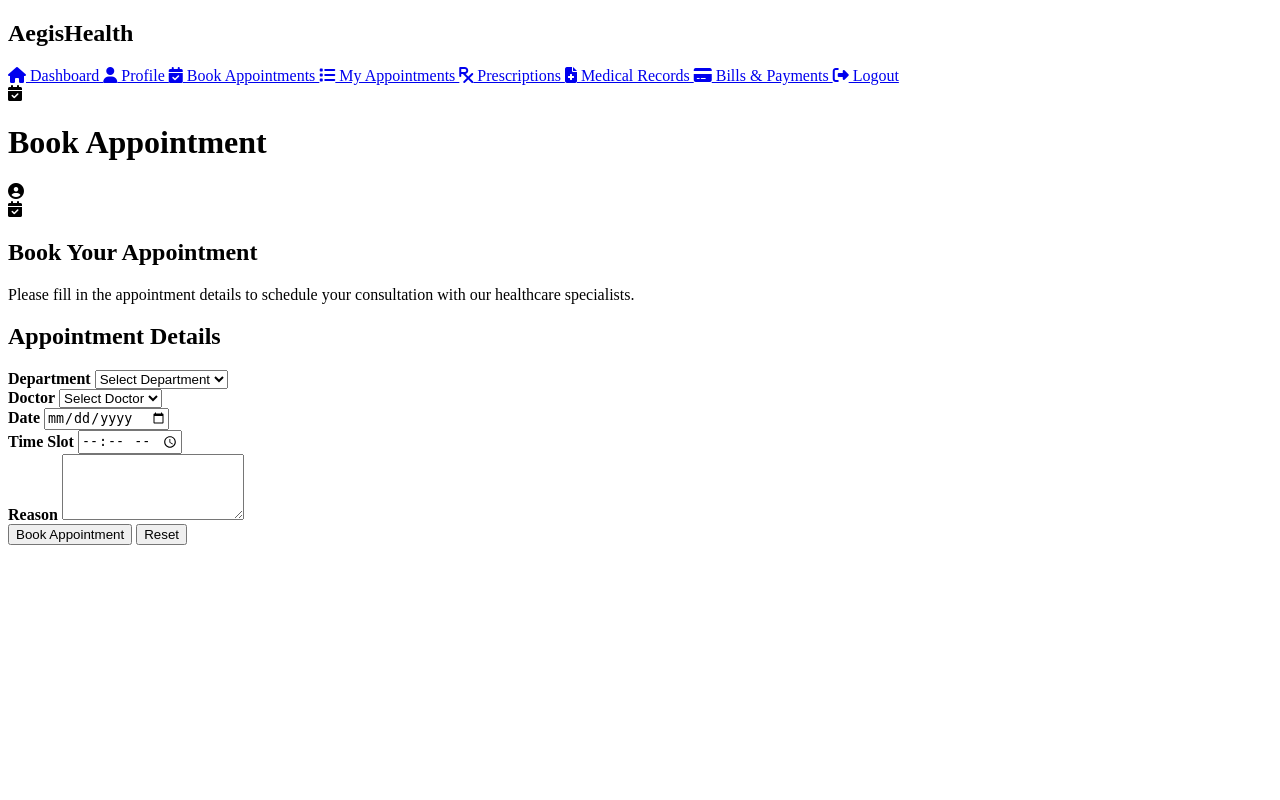
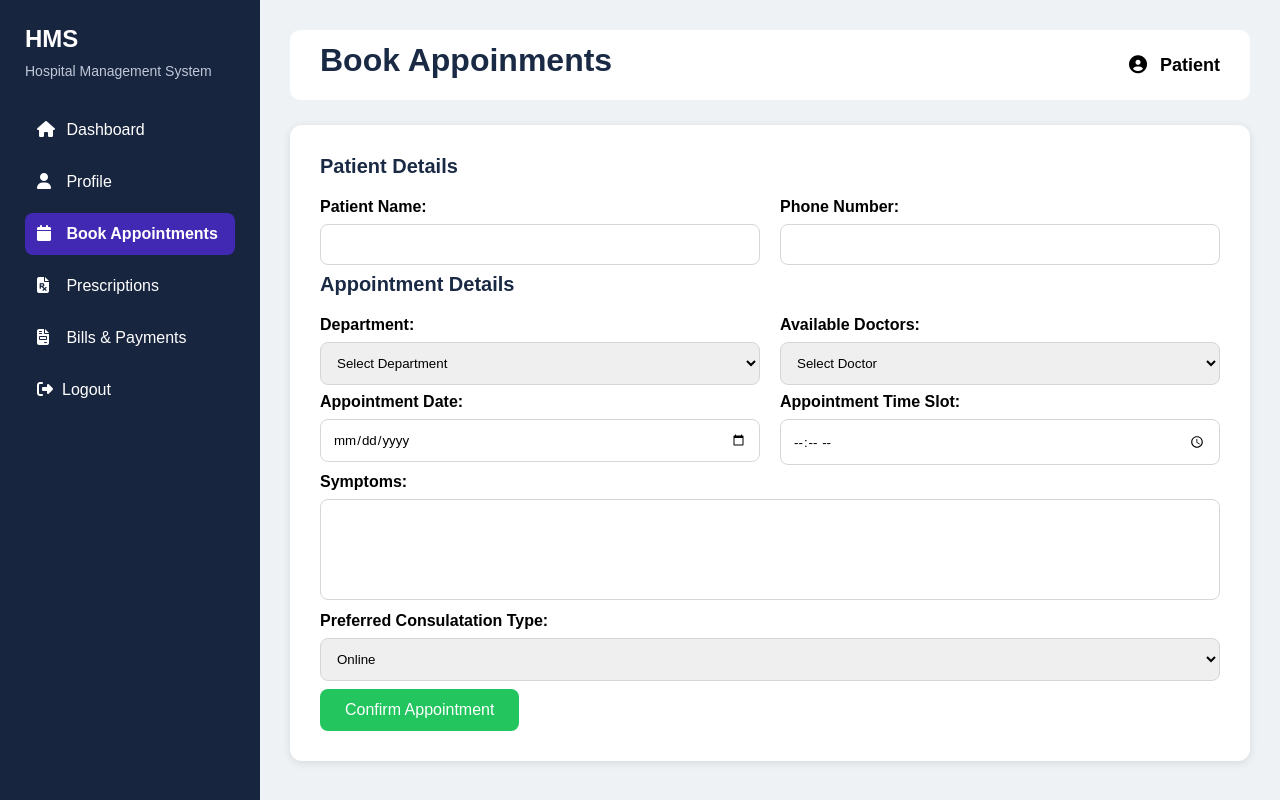
Before and after one commit to AngelinaAnnaAntony/Hospital_Management_System, a Python web app: template templates/patient_bookAppointment.html in a window 1280 px wide. Run offline with Jinja, Linux system fonts and the light colour scheme; the template is opened without the code that fills it, so the values that code supplies are empty.

Commit message:
Updated patient html files

```diff
--- a/templates/patient_bookAppointment.html
+++ b/templates/patient_bookAppointment.html
@@ -3,154 +3,169 @@
 <head>
     <meta charset="UTF-8">
     <meta name="viewport" content="width=device-width, initial-scale=1.0">
-    <title>Book Appointment Page</title>
+    <title>Appointments</title>
 
-    <link rel="stylesheet" href="{{url_for('static',filename='patient_bookAppointment.css')}}">
+    <link rel="stylesheet" href="{{url_for('static',filename='page.css')}}">
 
     <link rel="stylesheet"
-          href="https://cdnjs.cloudflare.com/ajax/libs/font-awesome/6.5.0/css/all.min.css">
+          href="https://cdnjs.cloudflare.com/ajax/libs/font-awesome/6.5.1/css/all.min.css">
 </head>
-
 <body>
 
-    <div class="container">
+<div class="main">
 
-        <!-- Sidebar -->
     <div class="sidebar">
 
-            <h2>AegisHealth</h2>
+        <div class="logo">
+            <h2>HMS</h2>
+            <p>Hospital Management System</p>
+        </div>
+
+        <div class="menu">
 
             <a href="{{url_for('dashboard')}}">
-                <i class="fa-solid fa-house"></i> Dashboard
+                <i class="fa-solid fa-house"></i>
+                Dashboard
             </a>
 
             <a href="{{url_for('profile')}}">
-                <i class="fa-solid fa-user"></i> Profile
+                <i class="fa-solid fa-user"></i>
+                Profile
             </a>
 
             <a href="{{url_for('bookappointment')}}" class="active">
-                <i class="fa-solid fa-calendar-check"></i> Book Appointments
-            </a>
-
-            <a href="{{url_for('myappointment')}}">
-                <i class="fa-solid fa-list"></i> My Appointments
+                <i class="fa-solid fa-calendar"></i>
+                Book Appointments
             </a>
 
             <a href="{{url_for('prescription')}}">
-                <i class="fa-solid fa-prescription"></i> Prescriptions
-            </a>
-
-            <a href="{{url_for('medicalrecord')}}">
-                <i class="fa-solid fa-file-medical"></i> Medical Records
+                <i class="fa-solid fa-file-prescription"></i>
+                Prescriptions
             </a>
 
             <a href="#">
-                <i class="fa-solid fa-credit-card"></i> Bills & Payments
+                <i class="fa-solid fa-file-invoice"></i>
+                Bills & Payments
             </a>
 
-            <a href="#">
-                <i class="fa-solid fa-right-from-bracket"></i> Logout
-            </a>
+             <a href="#"><i class="fa-solid fa-right-from-bracket"></i>Logout</a>
 
         </div>
 
-        <!-- Main Content -->
-        <div class="main-content">
-
-            <!-- Header -->
-            <div class="page-header">
-
-                <div class="icon">
-                    <i class="fa-solid fa-calendar-check"></i>
-                    <h1>Book Appointment</h1>
     </div>
 
-                <i class="fa-solid fa-user-circle profile-icon"></i>
+    <div class="content">
+
+        <div class="topbar">
+            <h1 class="page-title">Book Appoinments</h1>
+            <div class="profile">
+                <i class="fa-solid fa-user-circle"></i>
+                Patient
+            </div>
 
         </div>
 
-            <!-- Appointment Container -->
-            <div class="appointment-container">
+        <div class="card">
 
-                <!-- Left Description Card -->
-                <div class="appointment-description">
+            <form method="POST" action="{{url_for('bookappointment')}}">
 
-                    <div class="appointment-icon">
-                        <i class="fa-solid fa-calendar-check"></i>
+                <h3>Patient Details</h3>
+
+                <div class="form-row">
+
+                    <div class="form-group">
+                        <label>Patient Name:</label>
+                        <input type="text" name="patient_name"  required>
                     </div>
 
-                    <h2>Book Your Appointment</h2>
-
-                    <p>
-                        Please fill in the appointment details
-                        to schedule your consultation with our
-                        healthcare specialists.
-                    </p>
+                    <div class="form-group">
+                        <label>Phone Number:</label>
+                        <input type="tel" name="phone" required>
+                    </div>
 
                 </div>
 
-                <!-- Right Appointment Form -->
-                <div class="appointment-section">
+                <h3>Appointment Details</h3>
 
-                    <div class="appointment-header">
-                        <h2><i class="fa-solid fa-doctor"></i>Appointment Details</h2>
+                <div class="form-row">
+
+                    <div class="form-group">
+                        <label>Department:</label>
+
+                        <select name="department">
+                            <option value="">Select Department</option>
+                            <option value="General Medicine">General Medicine</option>
+                            <option value="Cardiology">Cardiology</option>
+                            <option value="Dermatology">Dermatology</option>
+                            <option value="Neurology">Neurology</option>
+                            <option value="Orthopedics">Orthopedics</option>
+                            <option value="Pediatrics">Pediatrics</option>
+                            <option value="Gynecology">Gynecology</option>
+                            <option value="Ophthalmology">Ophthalmology</option>
+                            <option value="ENT">ENT</option>
+                            <option value="Psychiatry">Psychiatry</option>
+                            <option value="Pulmonology">Pulmonology</option>
+                            <option value="Urology">Urology</option>
+                            <option value="Oncology">Oncology</option>
+                            <option value="Endocrinology">Endocrinology</option>
+                            <option value="Gastroenterology">Gastroenterology</option>
+                            <option value="Nephrology">Nephrology</option>
+                            <option value="Radiology">Radiology</option>
+                            <option value="Pathology">Pathology</option>
+                            <option value="Emergency Medicine">Emergency Medicine</option>
+                            <option value="Anesthesiology">Anesthesiology</option>
+                            <option value="Surgery">Surgery</option>
+                        </select>
+
                     </div>
 
-                    <form>
+                    <div class="form-group">
 
-                        <div class="details">
-                            <label><strong>Department</strong></label>
+                        <label>Available Doctors:</label>
 
-                            <select name="department" required>
-                                <option value="">Select Department</option>
-                                <option>General Medicine</option>
-                                <option>Cardiology</option>
-                                <option>Dermatology</option>
-                                <option>Orthopedics</option>
-                                <option>Neurology</option>
-                                <option>Pediatrics</option>
+                        <select name="doctor">
+                            <option value="">Select Doctor</option>
                         </select>
+
                     </div>
 
-                        <div class="details">
-                            <label><strong>Doctor</strong></label>
-
-                            <select name="doctor" required>
-                                <option value="">Select Doctor</option>
-                                <option>Dr. Sarah</option>
-                                <option>Dr. Joe</option>
-                                <option>Dr. David</option>
-                                <option>Dr. Daniel</option>
-                                <option>Dr. Emily</option>
-                            </select>
                 </div>
 
-                        <div class="details">
-                            <label><strong>Date</strong></label>
-                            <input type="date" name="date" required>
+                <div class="form-row">
+
+                    <div class="form-group">
+                        <label>Appointment Date:</label>
+                        <input type="date" name="date">
                     </div>
 
-                        <div class="details">
-                            <label><strong>Time Slot</strong></label>
-                            <input type="time" name="time" required>
+                    <div class="form-group">
+                        <label>Appointment Time Slot:</label>
+                        <input type="time" name="time">
                     </div>
 
-                        <div class="details">
-                            <label><strong>Reason</strong></label>
-                            <textarea rows="4" cols="20"
-                                      name="reason" required></textarea>
                 </div>
-                    <div class="btn-group" >
-                        <button type="submit" class="submit-btn">
-                            Book Appointment
-                        </button>
-                        <button type="reset" class="reset-btn">
-                            Reset
-                        </button>
+
+                <div class="form-group">
+                    <label>Symptoms:</label>
+                    <textarea rows="5" cols="40" name="symptoms"></textarea>
                 </div>
-                    </form>
+
+                <div class="form-group">
+
+                    <label>Preferred Consulatation Type:</label>
+
+                    <select name="mode">
+                        <option>Online</option>
+                        <option>Offline</option>
+                    </select>
 
                 </div>
+
+                <button type="submit" class="btn">
+                    Confirm Appointment
+                </button>
+
+            </form>
 
         </div>
 
```
Also changed, not shown: templates/patient_dashboard.html (+12 -24 lines), templates/patient_medicalReport.html (+18 -19 lines), templates/patient_myAppointment.html (+53 -16 lines), templates/patient_prescription.html (+17 -16 lines), templates/patient_profile.html (+33 -61 lines). Lines whose indentation alone changed are shown as unchanged.
